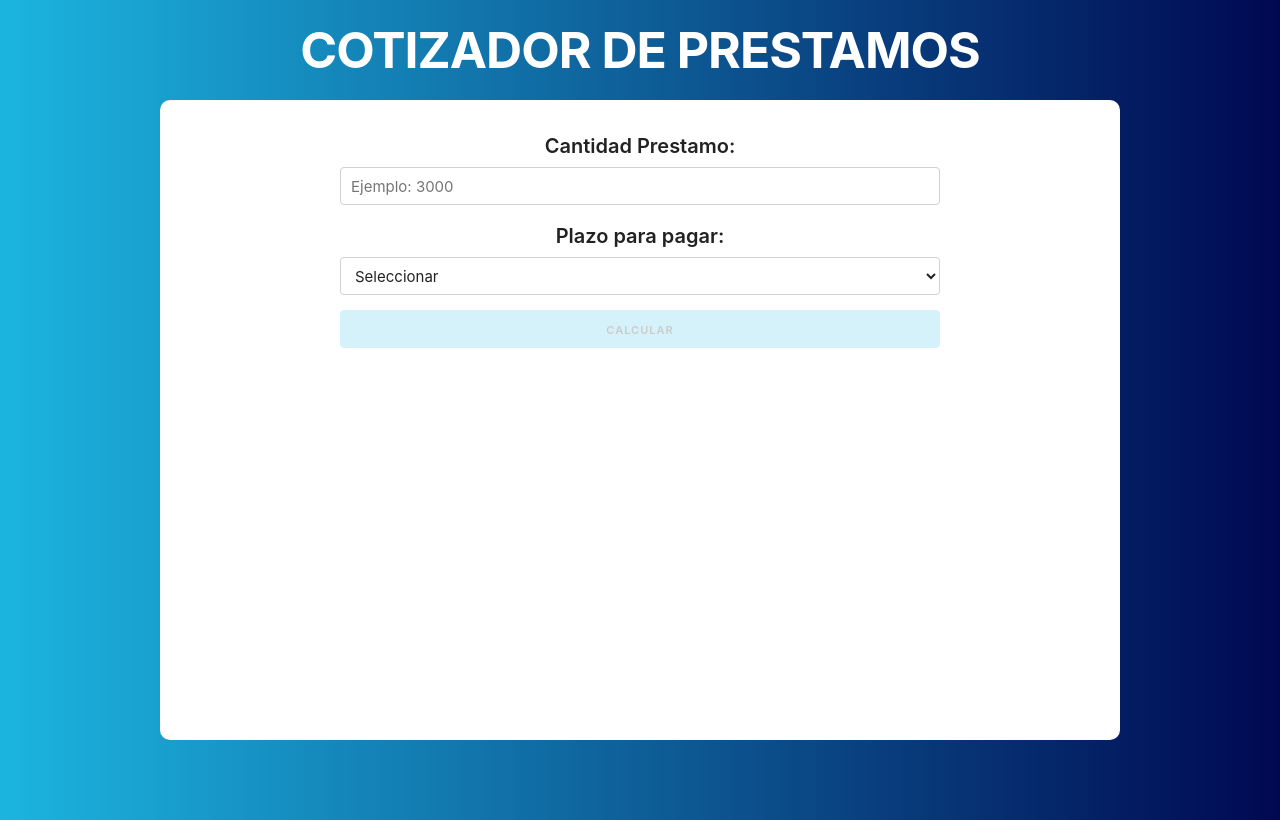
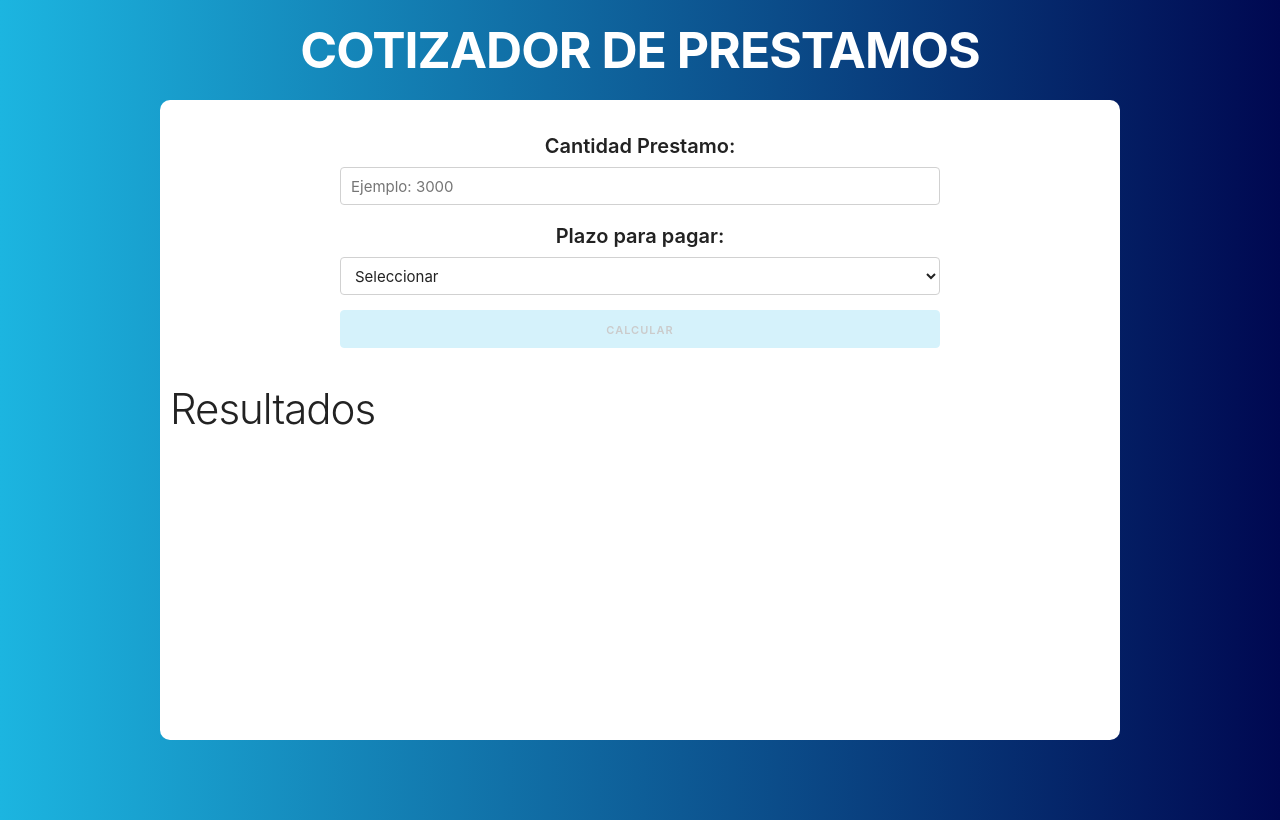
Before and after one commit to jorgebarcos/prestamos-react, a React (Create React App) app: page / in a window 1280 px wide. Built offline with nearby package versions, Linux system fonts and the light colour scheme.

Commit message:
Creando un Componente para el Resultado

```diff
--- a/src/App.js
+++ b/src/App.js
@@ -5,10 +5,24 @@ import './skeleton.css';
 
 import Formulario from './componentes/Formulario';
 import { calcularTotal } from './helpers';
+import Resultado from './componentes/Resultado';
 
 class App extends Component {
+	state = {
+		total: '',
+		cantidad: '',
+		plazo: ''
+	};
+
 	datosPrestamo = (cantidad, plazo) => {
 		const total = calcularTotal(cantidad, plazo);
+
+		// Colocar el resultado en el state junto a la cantidad y el plazo
+		this.setState({
+			total,
+			cantidad,
+			plazo
+		});
 	};
 
 	render() {
@@ -17,6 +31,8 @@ class App extends Component {
 				<h1>Cotizador de Prestamos</h1>
 				<div className="container">
 					<Formulario datosPrestamo={this.datosPrestamo} />
+
+					<Resultado />
 				</div>
 			</Fragment>
 		);
--- /dev/null
+++ b/src/componentes/Resultado.js
@@ -0,0 +1,11 @@
+import React from 'react';
+
+const Resultado = () => {
+	return (
+		<div className="u-full-width resultado">
+			<h2>Resultados</h2>
+		</div>
+	);
+};
+
+export default Resultado;
```
